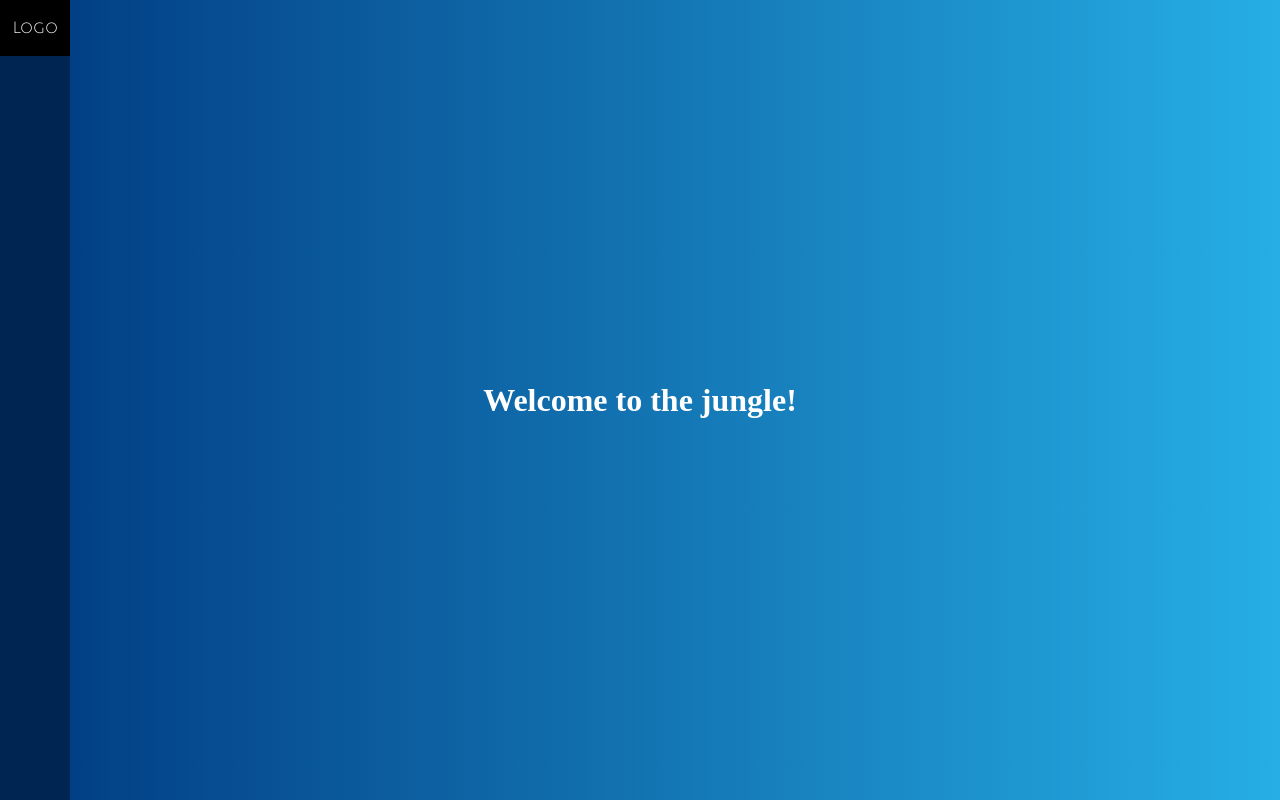
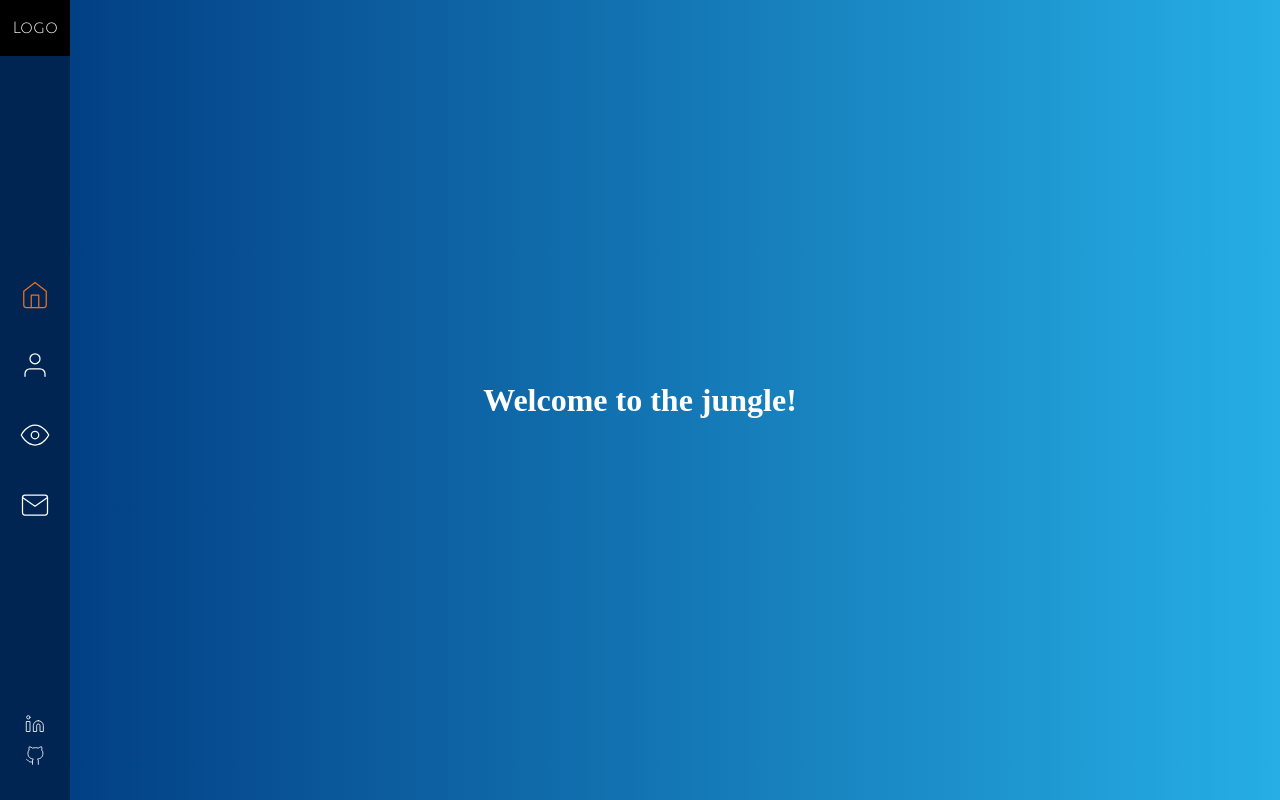
Before and after one commit to KingLouie1994/portfolio_page_1.3, a React (Create React App) app: page / in a window 1280 px wide. Built offline with nearby package versions, Linux system fonts and the light colour scheme.

Commit message:
Added all needed Icons to the navigation

```diff
--- a/src/components/Navigation.js
+++ b/src/components/Navigation.js
@@ -1,3 +1,6 @@
+// Imports of Icons
+import { Linkedin, GitHub, Home, User, Eye, Mail, Link } from "react-feather";
+
 // Imports for styling
 import styled from "styled-components";
 
@@ -5,6 +8,20 @@ const Navigation = () => {
   return (
     <StyledNavigation>
       <StyledNavigationLogo>Logo</StyledNavigationLogo>
+      <StyledNavigationAnchors>
+        <Home color="#ed6f22" size={30} stroke-width={1} />
+        <User color="white" size={30} stroke-width={1} />
+        <Eye color="white" size={30} stroke-width={1} />
+        <Mail color="white" size={30} stroke-width={1} />
+      </StyledNavigationAnchors>
+      <StyledNavigationSocial>
+        <a href="https://www.linkedin.com/in/luisschekerka/" target="_blank">
+          <Linkedin color="white" size={20} stroke-width={1} />
+        </a>
+        <a href="https://github.com/KingLouie1994" target="_blank">
+          <GitHub color="white" size={20} stroke-width={1} />
+        </a>
+      </StyledNavigationSocial>
     </StyledNavigation>
   );
 };
@@ -13,6 +30,7 @@ const Navigation = () => {
 const StyledNavigation = styled.div`
   display: flex;
   flex-direction: column;
+  justify-content: center;
   width: 3vw;
   height: 100vh;
   position: fixed;
@@ -83,14 +101,52 @@ const StyledNavigationLogo = styled.div`
   left: 0;
   width: 100%;
   height: 7%;
-  padding: 10px;
   background: black;
   // Just as long as there is no logo
   font-family: "Julius Sans One", sans-serif;
+  padding: 10px;
   @media (orientation: portrait) {
     height: 100%;
     width: auto;
   }
 `;
 
+const StyledNavigationAnchors = styled.nav`
+  width: 100%;
+  height: 40%;
+  margin: 30% 0 30% 0;
+  display: flex;
+  flex-direction: column;
+  align-items: center;
+  justify-content: space-evenly;
+  @media (orientation: portrait) {
+    width: 60%;
+    height: 100%;
+    margin: 0;
+    position: absolute;
+    right: 0;
+    flex-direction: row;
+  }
+`;
+
+const StyledNavigationSocial = styled.div`
+  width: 100%;
+  height: 5%;
+  display: flex;
+  flex-direction: column;
+  justify-content: space-between;
+  align-items: center;
+  position: absolute;
+  bottom: 30px;
+  @media (max-width: 2000px) and (orientation: landscape) {
+    height: 7%;
+  }
+  @media (max-width: 1200px) and (orientation: landscape) {
+    height: 9%;
+  }
+  @media (orientation: portrait) {
+    display: none;
+  }
+`;
+
 export default Navigation;
```
